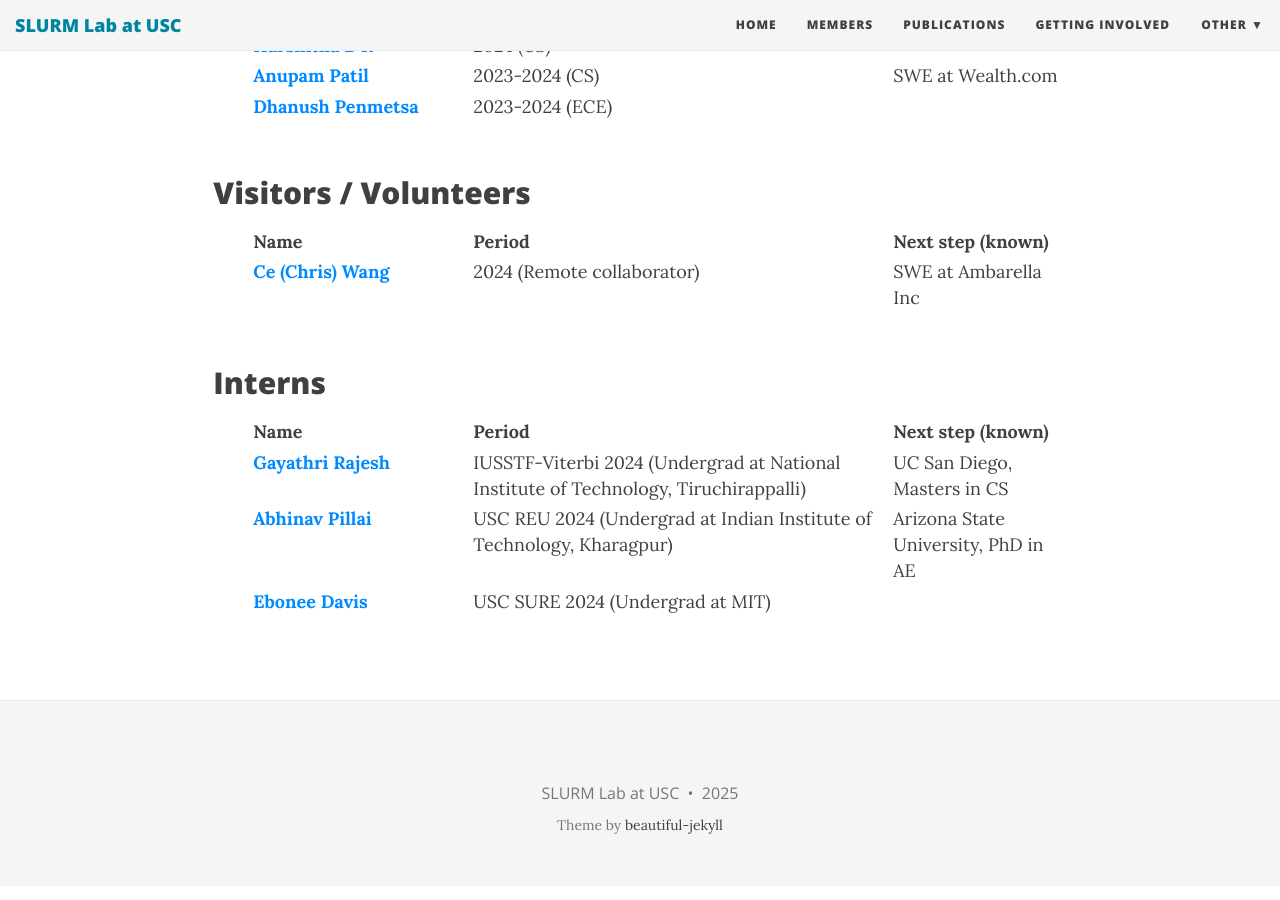
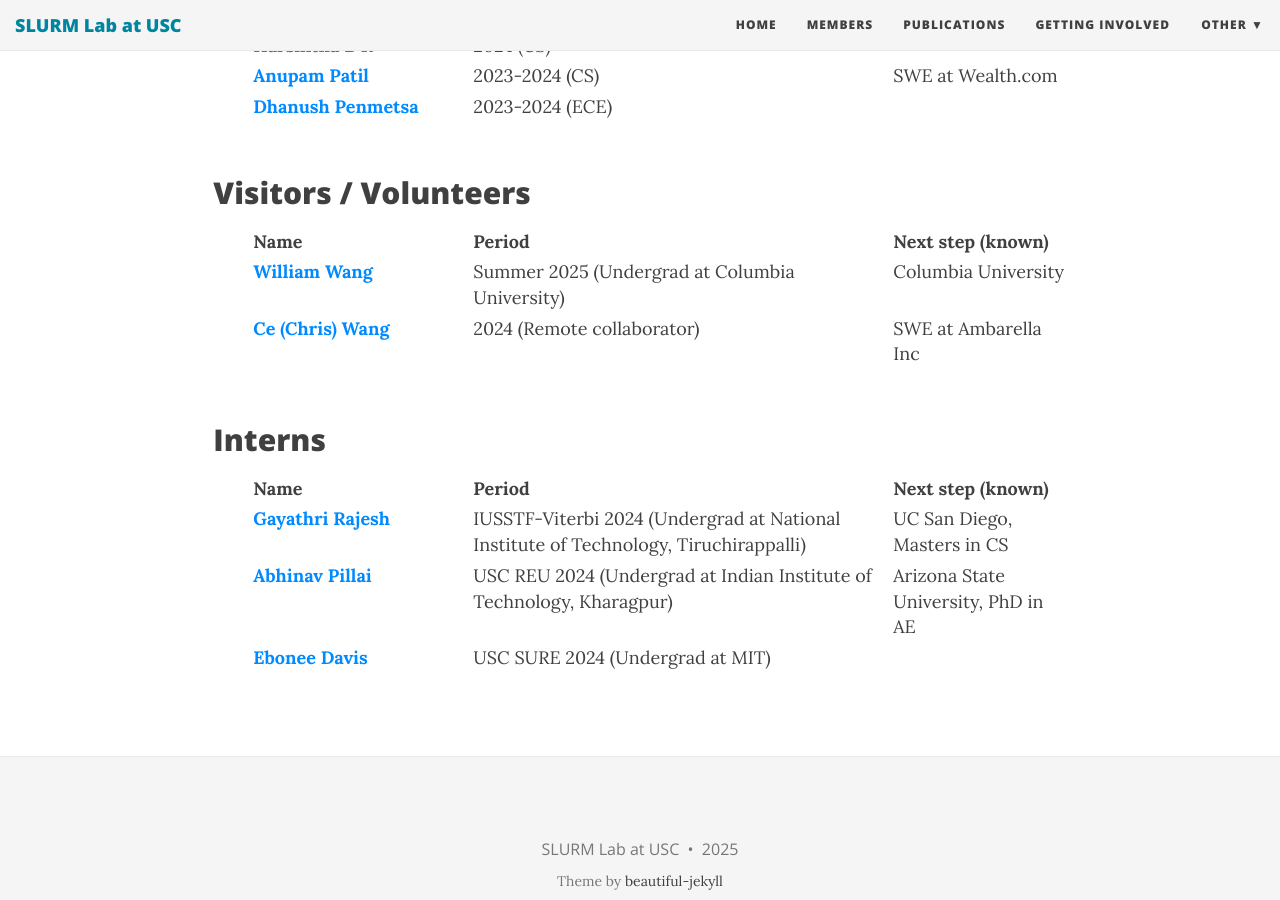
Before and after one commit to slurm-lab-usc/slurm-lab-usc.github.io, a Jekyll site: the page built from members.md, in a window 1280 px wide and 900 px high, scrolled down 3731 px. Built offline with Jekyll 4.4.1, drawn with Linux system fonts in a browser that asks for light colours; nearby versions of some CDN libraries.

Commit message:
added my profile

```diff
--- a/members.md
+++ b/members.md
@@ -180,6 +180,11 @@
       - name: Visitors / Volunteers
         full: False
         list:
+          - name: William Wang
+            photo_url: https://slurm-lab-usc.github.io/img/people/williamwang.jpg
+            web_url: https://wwang22.com/
+            period: Summer 2025 (Undergrad at Columbia University)
+            next_step: Columbia University
           - name: Ce (Chris) Wang
             web_url: https://www.linkedin.com/in/wangce94/
             period: 2024 (Remote collaborator)
```
Also changed, not shown: img/people/williamwang.jpg (added).
